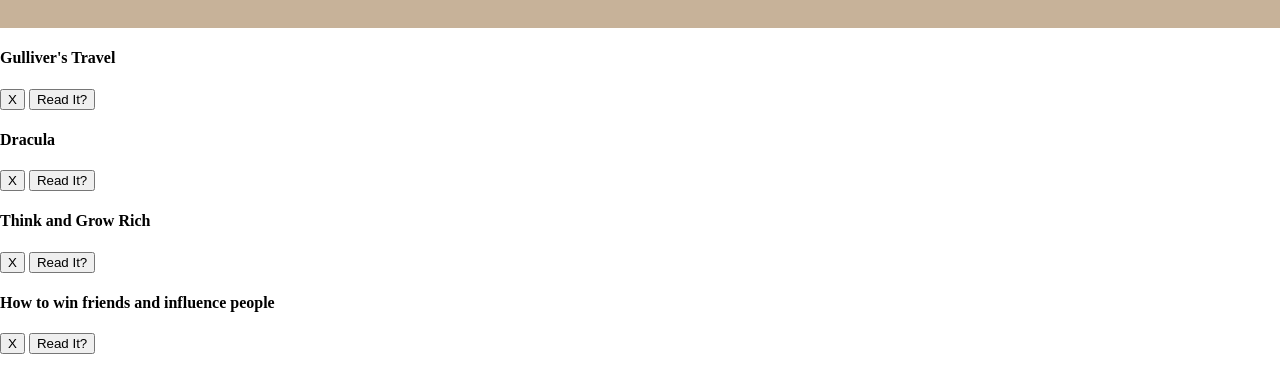
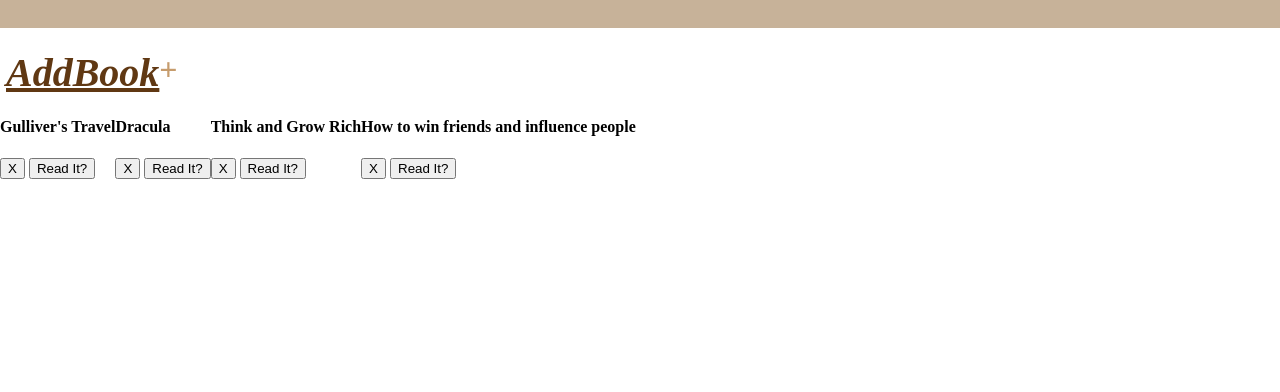
Before and after one commit to Diolemos/LIbrary, a plain HTML site: page index.html in a window 1280 px wide. Shown: the part 72-464 px from the top of the page. Drawn offline with Linux system fonts and the light colour scheme; a web font is replaced by a local one.

Commit message:
AddBook
Styled the addBook button
turned the container #cardDeck into a flex container

```diff
--- a/index.html
+++ b/index.html
@@ -23,6 +23,7 @@
     <header>
         <p id="logo">MyLibrary</p>
     </header>
+    <button id="addBook">AddBook</button><sup>+</sup>
 
     <div id="card-deck">
 
--- a/style.css
+++ b/style.css
@@ -19,10 +19,48 @@ header{
     align-items: center;
     justify-content: center;
     background-color: #c7b299;
+    margin-bottom: 20px;
 }
 header p{
     font-family: 'Gentium Book Basic', serif;
     font-weight: 900;
     font-size: 2rem;
     color: #603813;
+
+
 }
+#addBook{
+    border: none;
+    background: none;
+    font-family: 'Gentium Book Basic', serif;
+    font-weight: 900;
+    font-style:italic;
+    color: #603813;
+    font-size: 2.5rem;
+    text-decoration: underline;
+    padding-right: 0;
+  position: relative;
+}
+
+
+
+ sup{
+    color: #c69c6d;
+    font-weight: 900;
+    font-size: 2rem;
+    text-decoration:none;
+    margin-bottom: 2px;
+
+}
+
+#addBook, sup{
+    cursor: pointer;
+
+
+}
+
+#card-deck{
+    display: flex;
+    flex-direction: row;
+    flex-wrap: wrap;
+}
```
